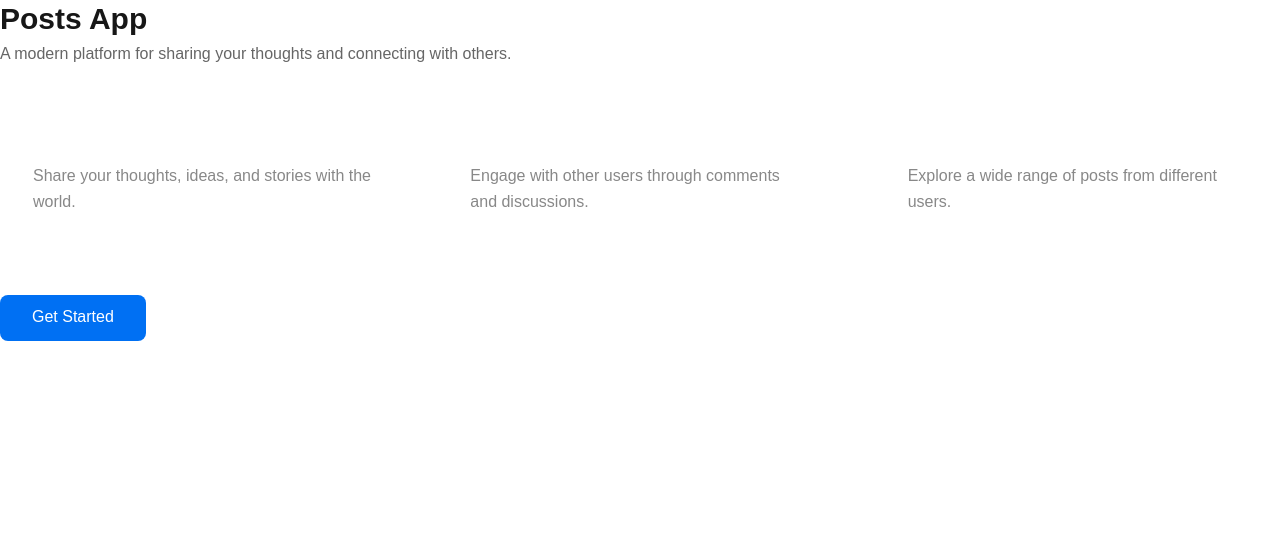
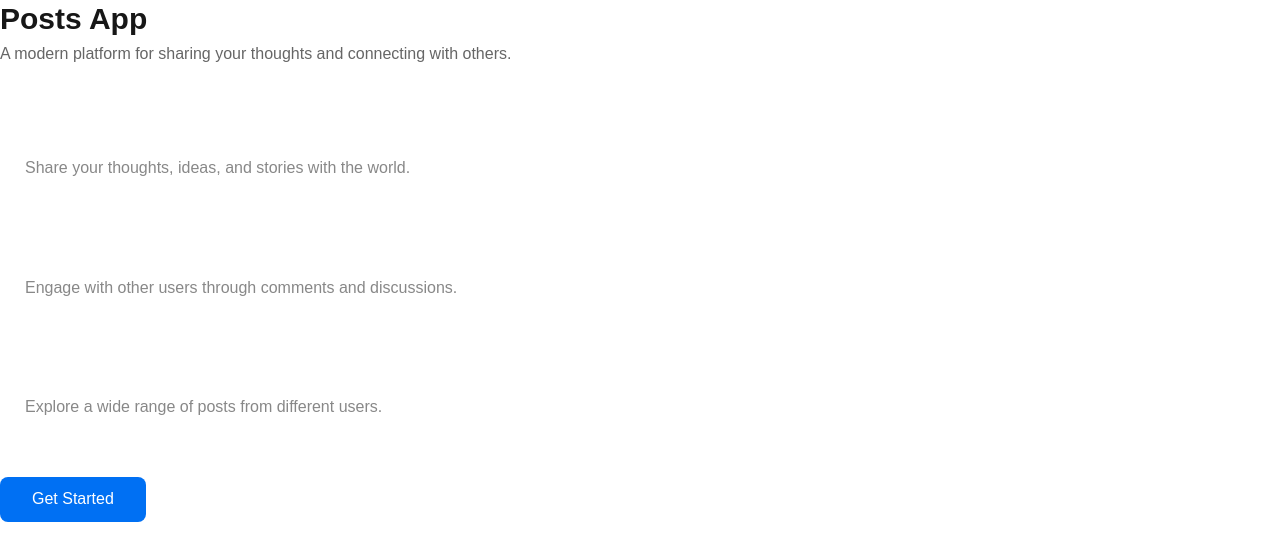
Before and after one commit to ismailonuraygan/posts-app, a Next.js app: page / in a window 1280 px wide. Shown: the top 560 px of the page. Built offline with nearby package versions, Linux system fonts and the light colour scheme.

Commit message:
feat: feature card component

```diff
--- /dev/null
+++ b/src/app/components/FeatureCard/feature.module.css
@@ -0,0 +1,23 @@
+.feature {
+	padding: 24px;
+	background: rgba(255, 255, 255, 0.1);
+	border-radius: 12px;
+	border: 1px solid rgba(255, 255, 255, 0.1);
+	transition: transform 0.2s, border-color 0.2s;
+}
+
+.feature:hover {
+	transform: translateY(-5px);
+	border-color: #0070f3;
+}
+
+.feature h3 {
+	font-size: 1.5rem;
+	margin-bottom: 1rem;
+	color: #fff;
+}
+
+.feature p {
+	color: #888;
+	line-height: 1.6;
+}
--- /dev/null
+++ b/src/app/components/FeatureCard/index.tsx
@@ -0,0 +1,12 @@
+import styles from './feature.module.css'
+import { FeatureCardProps } from './types'
+
+export default function FeatureCard({title, supportingText }: FeatureCardProps) {
+	return (
+		<div className={styles.feature}>
+			<h3>{ title }</h3>
+
+			<p>{ supportingText }</p>
+		</div>
+	)
+}
--- /dev/null
+++ b/src/app/components/FeatureCard/types.ts
@@ -0,0 +1,15 @@
+export interface FeatureCardProps {
+	/**
+	 * The title of the card.
+	 * @default undefined
+	 * @type string
+	 */
+	title: string;
+
+	/**
+	 * Supporting text of card.
+	 * @default undefined
+	 * @type string
+	 */
+	supportingText?: string;
+}
--- a/src/app/page.module.css
+++ b/src/app/page.module.css
@@ -77,38 +77,6 @@
   color: #666;
   margin-bottom: 3rem;
   max-width: 600px;
-}
-
-.features {
-  display: grid;
-  grid-template-columns: repeat(auto-fit, minmax(250px, 1fr));
-  gap: 2rem;
-  width: 100%;
-  margin-bottom: 3rem;
-}
-
-.feature {
-  padding: 2rem;
-  background: rgba(255, 255, 255, 0.1);
-  border-radius: 12px;
-  border: 1px solid rgba(255, 255, 255, 0.1);
-  transition: transform 0.2s, border-color 0.2s;
-}
-
-.feature:hover {
-  transform: translateY(-5px);
-  border-color: #0070f3;
-}
-
-.feature h3 {
-  font-size: 1.5rem;
-  margin-bottom: 1rem;
-  color: #fff;
-}
-
-.feature p {
-  color: #888;
-  line-height: 1.6;
 }
 
 .ctas {
--- a/src/app/page.tsx
+++ b/src/app/page.tsx
@@ -3,6 +3,7 @@
 import Link from 'next/link'
 import styles from './page.module.css'
 import { PageHeader } from './components/PageHeader'
+import FeatureCard from './components/FeatureCard'
 
 export default function Home() {
 	return (
@@ -13,23 +14,11 @@ export default function Home() {
 			<PageHeader title="Posts App" supportingText="A modern platform for sharing your thoughts and connecting with others." hasBorderBottom={true} />
 
 				<div className={styles.features}>
-					<div className={styles.feature}>
-						<h3>Create Posts</h3>
+					<FeatureCard title="Create Posts" supportingText="Share your thoughts, ideas, and stories with the world." />
 
-						<p>Share your thoughts, ideas, and stories with the world.</p>
-					</div>
+					<FeatureCard title="Interact" supportingText="Engage with other users through comments and discussions." />
 
-					<div className={styles.feature}>
-						<h3>Interact</h3>
-
-						<p>Engage with other users through comments and discussions.</p>
-					</div>
-
-					<div className={styles.feature}>
-						<h3>Discover</h3>
-
-						<p>Explore a wide range of posts from different users.</p>
-					</div>
+					<FeatureCard title="Discover" supportingText="Explore a wide range of posts from different users." />
 				</div>
 
 				<div className={styles.ctas}>
```
